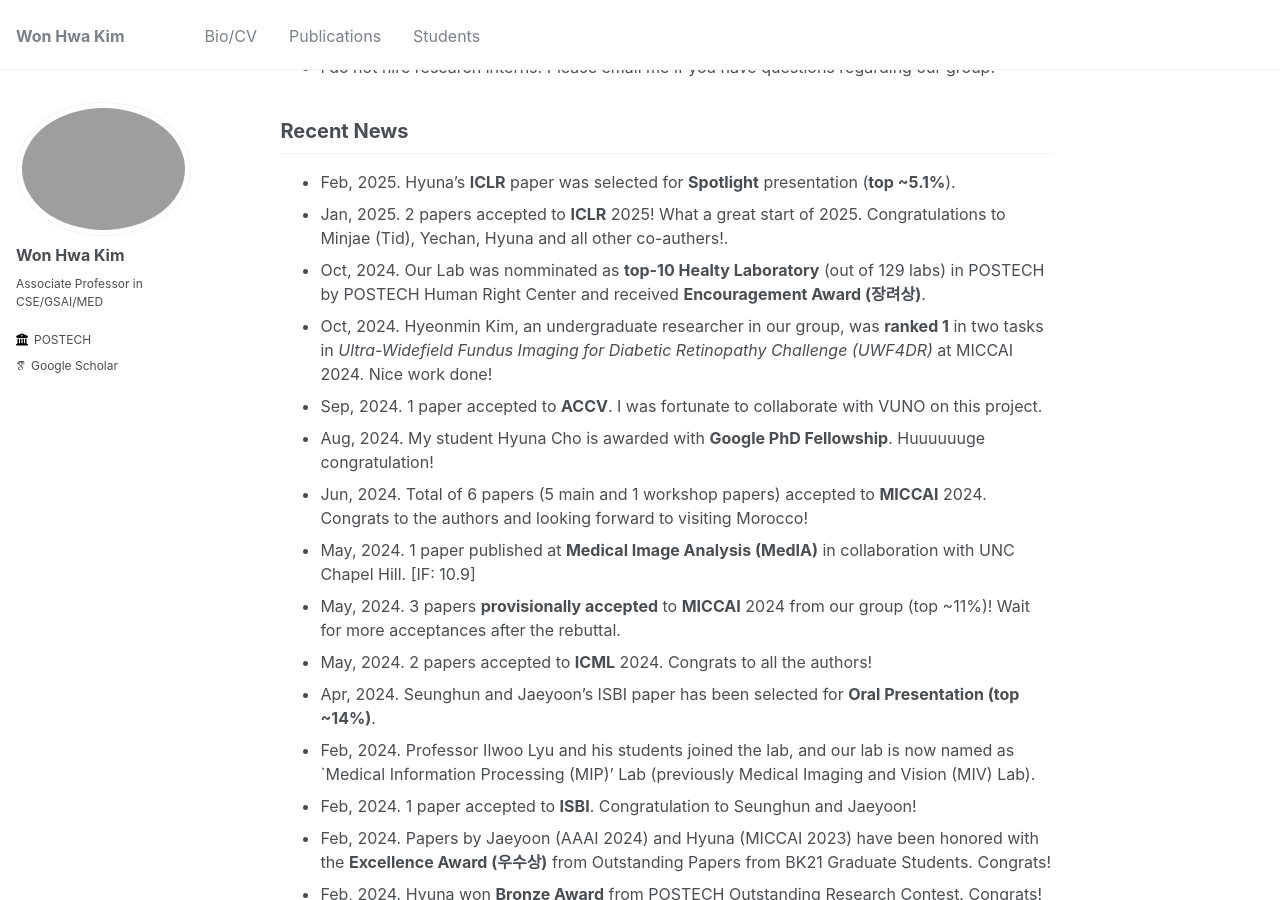
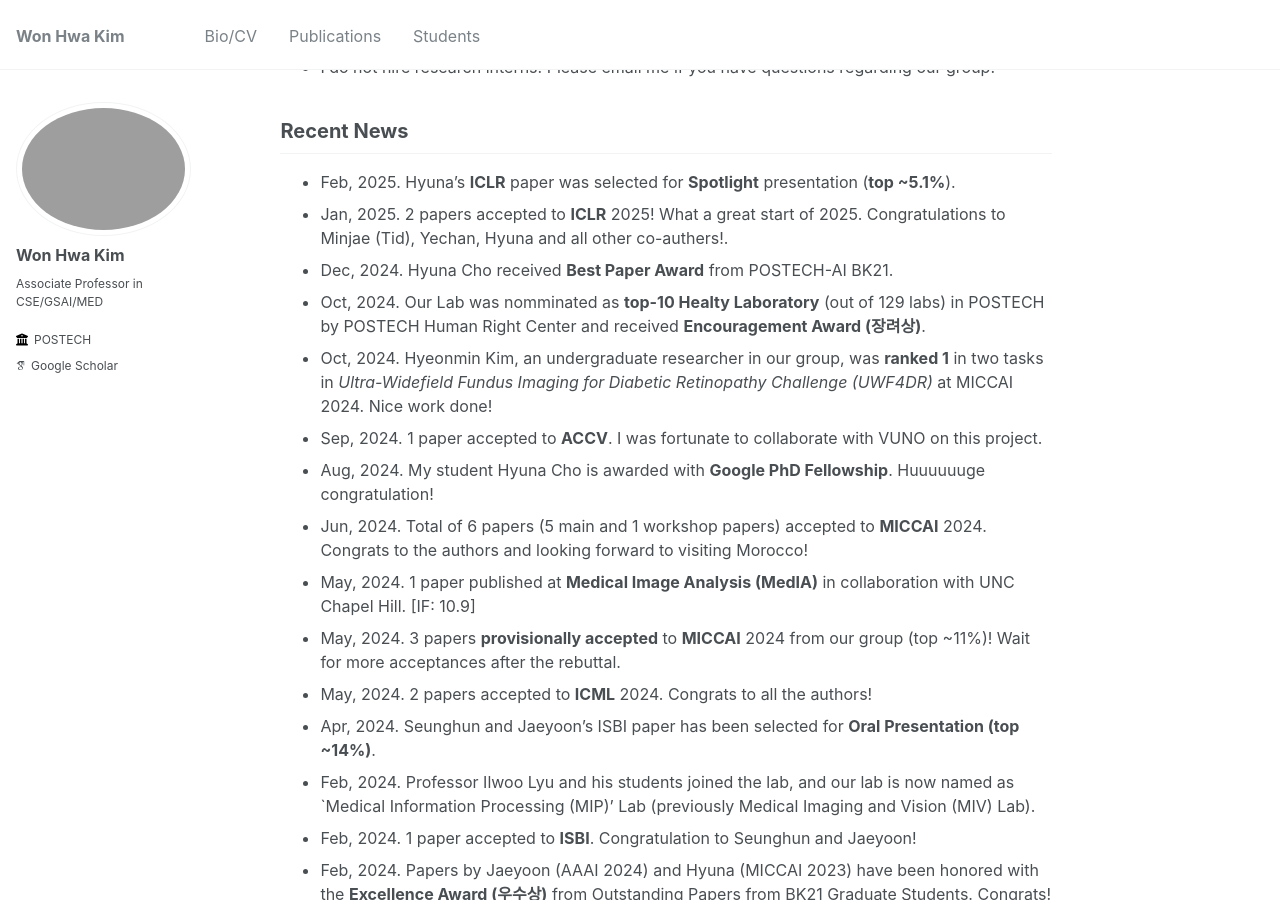
Before and after one commit to wwplato/wwplato.github.io, a Jekyll site: the page built from _pages/about.md, in a window 1280 px wide and 900 px high, scrolled down 708 px. Built offline with Jekyll 4.4.1, drawn with Linux system fonts in a browser that asks for light colours; some web fonts are replaced.

Commit message:
Update about.md

```diff
--- a/_pages/about.md
+++ b/_pages/about.md
@@ -34,6 +34,7 @@ Recent News
 -----
 * Feb, 2025. Hyuna's **ICLR** paper was selected for **Spotlight** presentation (**top ~5.1%**).
 * Jan, 2025. 2 papers accepted to **ICLR** 2025! What a great start of 2025. Congratulations to Minjae (Tid), Yechan, Hyuna and all other co-authers!.
+* Dec, 2024. Hyuna Cho received **Best Paper Award** from POSTECH-AI BK21.
 * Oct, 2024. Our Lab was nomminated as **top-10 Healty Laboratory** (out of 129 labs) in POSTECH by POSTECH Human Right Center and received **Encouragement Award (장려상)**.
 * Oct, 2024. Hyeonmin Kim, an undergraduate researcher in our group, was **ranked 1** in two tasks in *Ultra-Widefield Fundus Imaging for Diabetic Retinopathy Challenge (UWF4DR)* at MICCAI 2024. Nice work done!
 * Sep, 2024. 1 paper accepted to **ACCV**. I was fortunate to collaborate with VUNO on this project.
```
